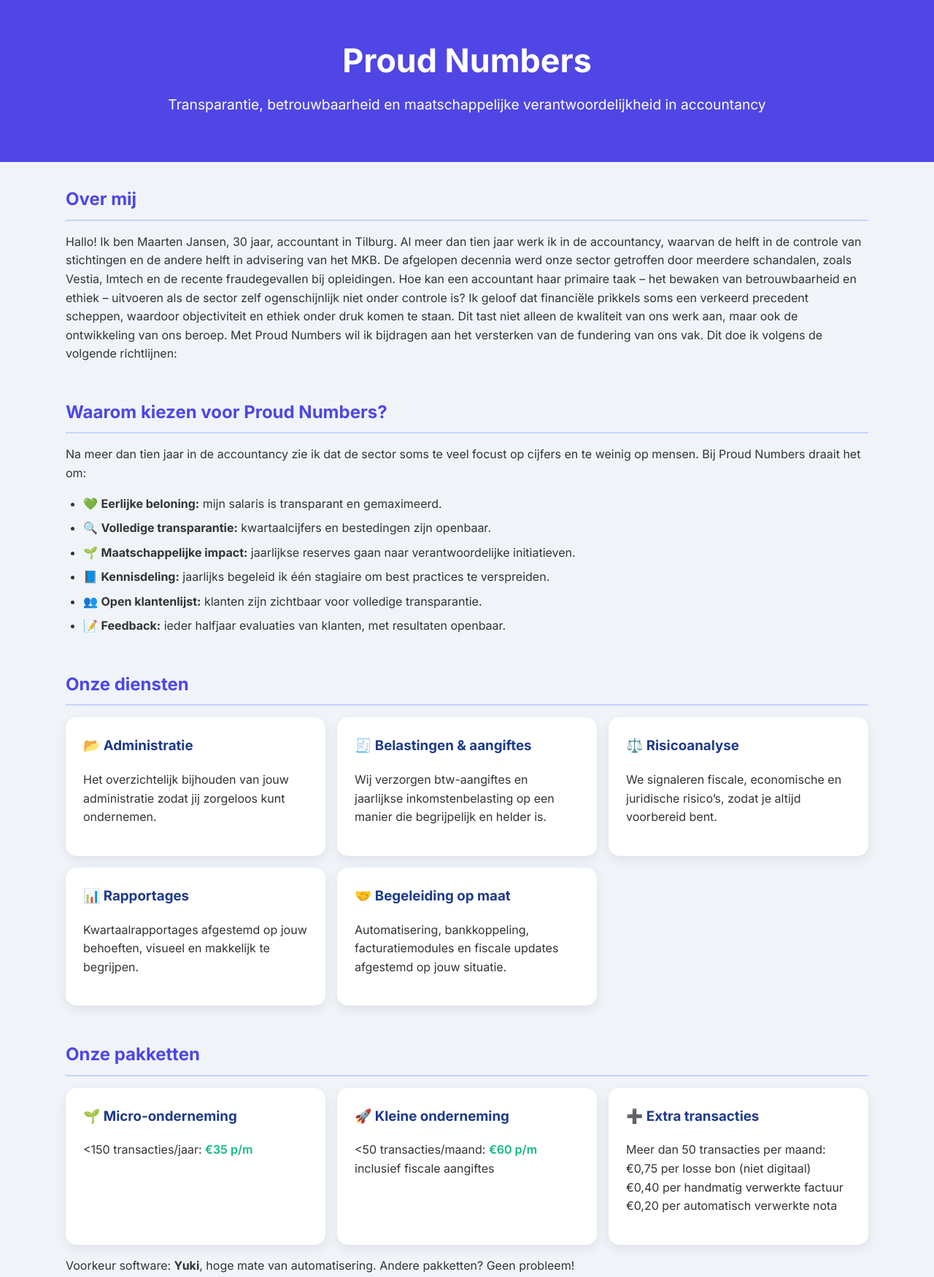
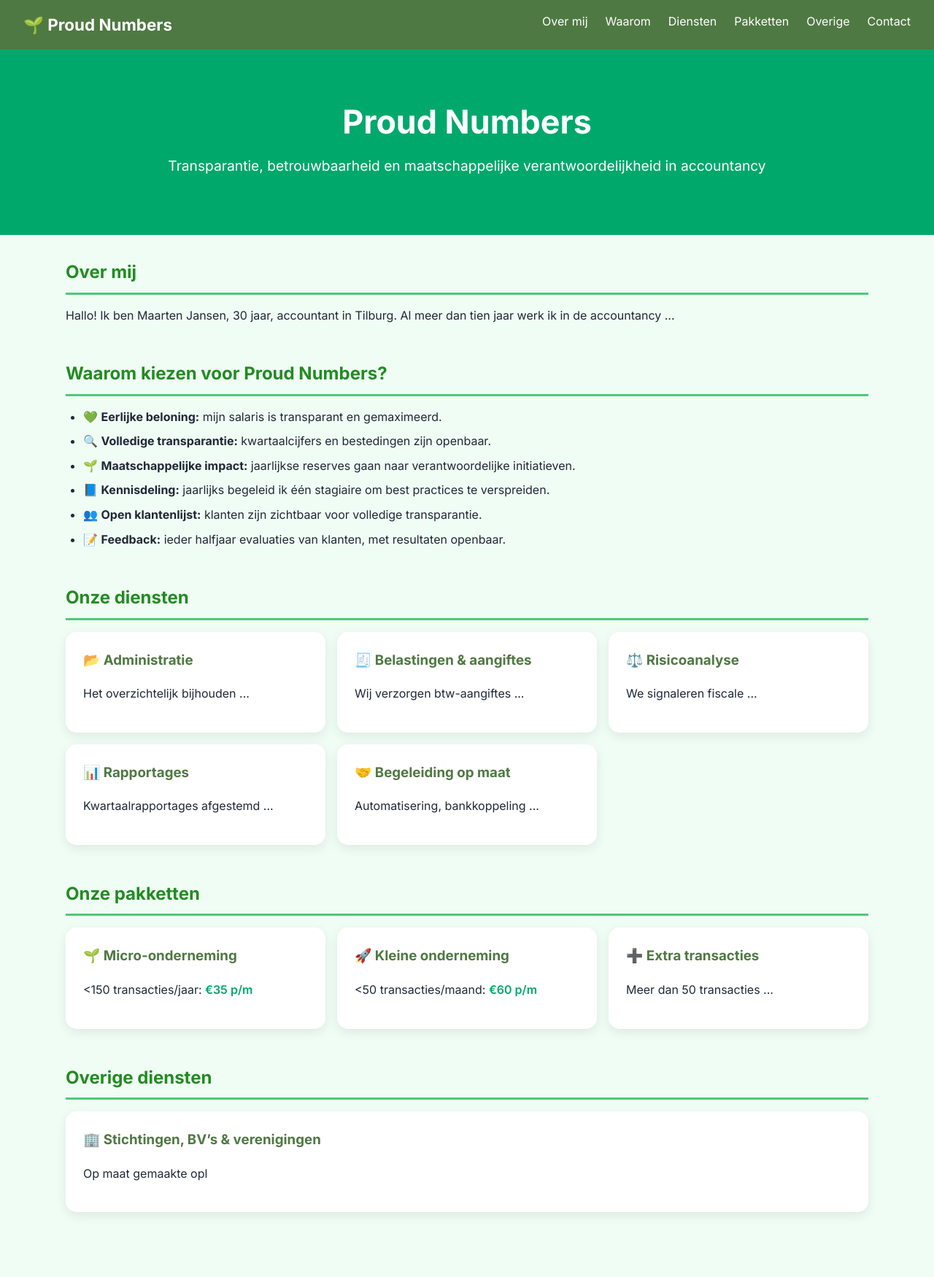
Before and after one commit to Maarten952/ProudNumbers, a plain HTML site: page Index.html in a window 1280 px wide. Shown: the top 1750 px of the page at 73% size. After the commit the page ends 1709 px from the top, so only its background shows below. Drawn offline with Linux system fonts and the light colour scheme.

Commit message:
Update Index.html

```diff
--- a/Index.html
+++ b/Index.html
@@ -6,21 +6,69 @@
 <title>Proud Numbers</title>
 <link href="https://fonts.googleapis.com/css2?family=Inter:wght@400;600;700&display=swap" rel="stylesheet">
 <style>
+  :root {
+    --mint: #98FF98;
+    --sage: #9CAF88;
+    --fern: #4F7942;
+    --jade: #00A86B;
+    --emerald: #50C878;
+    --forest: #228B22;
+    --text-dark: #1f2937;
+    --bg-light: #f0fdf4;
+  }
+
   body {
     font-family: 'Inter', sans-serif;
     margin: 0;
     padding: 0;
-    background: #f0f4f8;
-    color: #333;
+    background: var(--bg-light);
+    color: var(--text-dark);
     line-height: 1.6;
   }
 
   a { text-decoration: none; color: inherit; }
 
+  /* ===== Navbar ===== */
+  nav {
+    background: var(--fern);
+    color: white;
+    padding: 1rem 2rem;
+    display: flex;
+    justify-content: space-between;
+    align-items: center;
+    position: sticky;
+    top: 0;
+    z-index: 50;
+  }
+
+  nav .logo {
+    font-size: 1.4rem;
+    font-weight: 700;
+  }
+
+  nav ul {
+    list-style: none;
+    display: flex;
+    gap: 1.5rem;
+    margin: 0;
+    padding: 0;
+  }
+
+  nav ul li a {
+    color: white;
+    font-weight: 500;
+    transition: color 0.2s;
+  }
+
+  nav ul li a:hover {
+    color: var(--mint);
+  }
+
+  /* ===== Header ===== */
   header {
-    background-color: #4f46e5;
+    background: var(--jade);
     color: white;
-    padding: 3rem 1rem;
+    padding: 4rem 1rem;
     text-align: center;
   }
   header h1 {
@@ -43,8 +91,8 @@
   }
 
   h2 {
-    color: #4f46e5;
-    border-bottom: 2px solid #c7d2fe;
+    color: var(--forest);
+    border-bottom: 3px solid var(--emerald);
     padding-bottom: 0.5rem;
     margin-bottom: 1rem;
   }
@@ -82,28 +130,64 @@
 
   .card h3 {
     margin-top: 0;
-    color: #1e3a8a;
+    color: var(--fern);
   }
 
   footer {
-    background: #4f46e5;
+    background: var(--fern);
     color: white;
     text-align: center;
     padding: 1.5rem;
   }
 
   .highlight {
-    color: #10b981;
+    color: var(--jade);
     font-weight: 600;
   }
 
-  @media (max-width: 600px) {
-    header h1 { font-size: 2rem; }
-    h2 { font-size: 1.5rem; }
+  /* ===== Mobile menu ===== */
+  .menu-toggle {
+    display: none;
+    font-size: 1.5rem;
+    cursor: pointer;
+  }
+
+  @media (max-width: 768px) {
+    nav ul {
+      display: none;
+      flex-direction: column;
+      background: var(--fern);
+      position: absolute;
+      top: 60px;
+      right: 0;
+      padding: 1rem;
+      width: 200px;
+      border-radius: 0 0 0 10px;
+    }
+    nav ul.active {
+      display: flex;
+    }
+    .menu-toggle {
+      display: block;
+    }
   }
 </style>
 </head>
 <body>
+
+<!-- Navbar -->
+<nav>
+  <div class="logo">🌱 Proud Numbers</div>
+  <div class="menu-toggle" onclick="document.querySelector('nav ul').classList.toggle('active')">☰</div>
+  <ul>
+    <li><a href="#over-mij">Over mij</a></li>
+    <li><a href="#waarom">Waarom</a></li>
+    <li><a href="#diensten">Diensten</a></li>
+    <li><a href="#pakketten">Pakketten</a></li>
+    <li><a href="#extra">Overige</a></li>
+    <li><a href="#contact">Contact</a></li>
+  </ul>
+</nav>
 
 <header>
   <h1>Proud Numbers</h1>
@@ -112,16 +196,13 @@
 
 <main>
 
-  <section>
+  <section id="over-mij">
     <h2>Over mij</h2>
-    <p>Hallo! Ik ben Maarten Jansen, 30 jaar, accountant in Tilburg. Al meer dan tien jaar werk ik in de accountancy, waarvan de helft in de controle van stichtingen en de andere helft in advisering van het MKB. De afgelopen decennia werd onze sector getroffen door meerdere schandalen, zoals Vestia, Imtech en de recente fraudegevallen bij opleidingen. Hoe kan een accountant haar primaire taak – het bewaken van betrouwbaarheid en ethiek – uitvoeren als de sector zelf ogenschijnlijk niet onder controle is?
-Ik geloof dat financiële prikkels soms een verkeerd precedent scheppen, waardoor objectiviteit en ethiek onder druk komen te staan. Dit tast niet alleen de kwaliteit van ons werk aan, maar ook de ontwikkeling van ons beroep. Met Proud Numbers wil ik bijdragen aan het versterken van de fundering van ons vak. Dit doe ik volgens de volgende richtlijnen:
-</p>
+    <p>Hallo! Ik ben Maarten Jansen, 30 jaar, accountant in Tilburg. Al meer dan tien jaar werk ik in de accountancy ...</p>
   </section>
 
-  <section>
+  <section id="waarom">
     <h2>Waarom kiezen voor Proud Numbers?</h2>
-    <p>Na meer dan tien jaar in de accountancy zie ik dat de sector soms te veel focust op cijfers en te weinig op mensen. Bij Proud Numbers draait het om:</p>
     <ul>
       <li>💚 <strong>Eerlijke beloning:</strong> mijn salaris is transparant en gemaximeerd.</li>
       <li>🔍 <strong>Volledige transparantie:</strong> kwartaalcijfers en bestedingen zijn openbaar.</li>
@@ -132,77 +213,27 @@ Ik geloof dat financiële prikkels soms een verkeerd precedent scheppen, waardoo
     </ul>
   </section>
 
-  <section>
+  <section id="diensten">
     <h2>Onze diensten</h2>
     <div class="services">
-      <div class="card">
-        <h3>📂 Administratie</h3>
-        <p>Het overzichtelijk bijhouden van jouw administratie zodat jij zorgeloos kunt ondernemen.</p>
-      </div>
-      <div class="card">
-        <h3>🧾 Belastingen & aangiftes</h3>
-        <p>Wij verzorgen btw-aangiftes en jaarlijkse inkomstenbelasting op een manier die begrijpelijk en helder is.</p>
-      </div>
-      <div class="card">
-        <h3>⚖️ Risicoanalyse</h3>
-        <p>We signaleren fiscale, economische en juridische risico’s, zodat je altijd voorbereid bent.</p>
-      </div>
-      <div class="card">
-        <h3>📊 Rapportages</h3>
-        <p>Kwartaalrapportages afgestemd op jouw behoeften, visueel en makkelijk te begrijpen.</p>
-      </div>
-      <div class="card">
-        <h3>🤝 Begeleiding op maat</h3>
-        <p>Automatisering, bankkoppeling, facturatiemodules en fiscale updates afgestemd op jouw situatie.</p>
-      </div>
+      <div class="card"><h3>📂 Administratie</h3><p>Het overzichtelijk bijhouden ...</p></div>
+      <div class="card"><h3>🧾 Belastingen & aangiftes</h3><p>Wij verzorgen btw-aangiftes ...</p></div>
+      <div class="card"><h3>⚖️ Risicoanalyse</h3><p>We signaleren fiscale ...</p></div>
+      <div class="card"><h3>📊 Rapportages</h3><p>Kwartaalrapportages afgestemd ...</p></div>
+      <div class="card"><h3>🤝 Begeleiding op maat</h3><p>Automatisering, bankkoppeling ...</p></div>
     </div>
   </section>
 
-  <section>
+  <section id="pakketten">
     <h2>Onze pakketten</h2>
     <div class="pricing">
-      <div class="card">
-        <h3>🌱 Micro-onderneming</h3>
-        <p>&lt;150 transacties/jaar: <span class="highlight">€35 p/m</span></p>
-      </div>
-      <div class="card">
-        <h3>🚀 Kleine onderneming</h3>
-        <p>&lt;50 transacties/maand: <span class="highlight">€60 p/m</span> inclusief fiscale aangiftes</p>
-      </div>
-      <div class="card">
-        <h3>➕ Extra transacties</h3>
-        <p>Meer dan 50 transacties per maand:<br>
-        €0,75 per losse bon (niet digitaal)<br>
-        €0,40 per handmatig verwerkte factuur<br>
-        €0,20 per automatisch verwerkte nota</p>
-      </div>
-    </div>
-    <p>Voorkeur software: <strong>Yuki</strong>, hoge mate van automatisering. Andere pakketten? Geen probleem!</p>
-  </section>
-
-  <section>
-    <h2>Overige diensten</h2>
-    <div class="extra-services">
-      <div class="card">
-        <h3>🏢 Stichtingen, BV’s & verenigingen</h3>
-        <p>Op maat gemaakte oplossingen met duidelijke budgetten en overzicht.</p>
-      </div>
-      <div class="card">
-        <h3>💡 Financieel advies</h3>
-        <p>Margebewaking, verbeteringen AO/IC en koppeling van systemen aan je boekhouding.</p>
-      </div>
-      <div class="card">
-        <h3>📈 Rapportages & prognoses</h3>
-        <p>Publicatiestukken, liquidaties, P&L, cashflow, projectadministraties en BI-dashboards.</p>
-      </div>
+      <div class="card"><h3>🌱 Micro-onderneming</h3><p>&lt;150 transacties/jaar: <span class="highlight">€35 p/m</span></p></div>
+      <div class="card"><h3>🚀 Kleine onderneming</h3><p>&lt;50 transacties/maand: <span class="highlight">€60 p/m</span></p></div>
+      <div class="card"><h3>➕ Extra transacties</h3><p>Meer dan 50 transacties ...</p></div>
     </div>
   </section>
 
-</main>
-
-<footer>
-  &copy; 2025 Proud Numbers – Maarten Jansen
-</footer>
-
-</body>
-</html>
+  <section id="extra">
+    <h2>Overige diensten</h2>
+    <div class="extra-services">
+      <div class="card"><h3>🏢 Stichtingen, BV’s & verenigingen</h3><p>Op maat gemaakte opl
```
